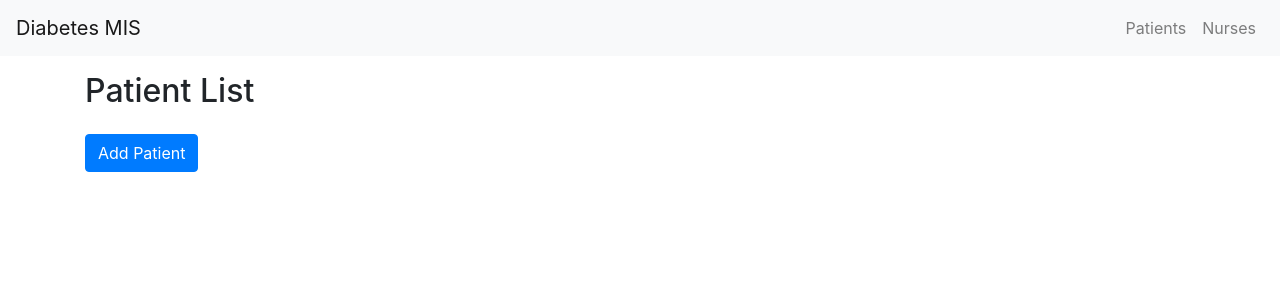
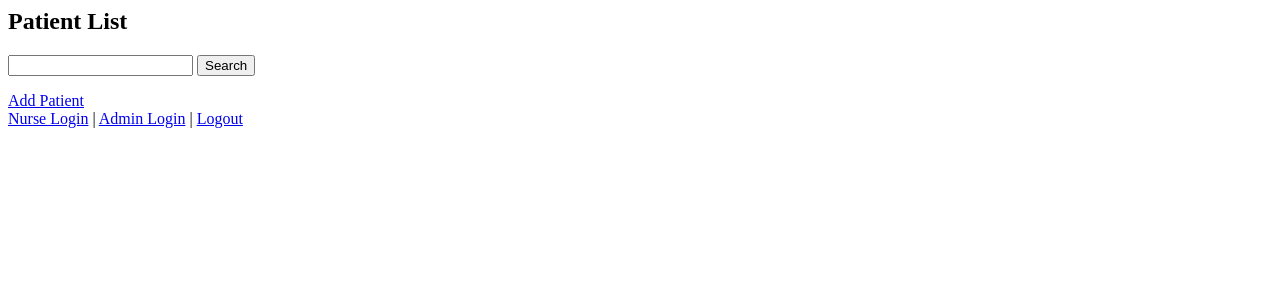
Before and after one commit to Niyo-Fiston/diabetes_mis, a Django app: page /patients/ in a window 1280 px wide. Shown: the top 300 px of the page. Run offline with Django 5.2, Linux system fonts and the light colour scheme; data that the repository does not hold is empty; some libraries are stand-ins or nearby versions.

Commit message:
search field added to the patient

```diff
--- a/diabetes_mis/settings.py
+++ b/diabetes_mis/settings.py
@@ -40,8 +40,7 @@ INSTALLED_APPS = [
     'django.contrib.staticfiles',
     'nurses',  # Add your apps here
     'patients', # Add your apps here
-     'crispy_forms',
-
+    'crispy_forms',
 ]
 
 CRISPY_TEMPLATE_PACK = 'bootstrap'
--- a/diabetes_mis/templates/base.html
+++ b/diabetes_mis/templates/base.html
@@ -1,40 +1,10 @@
-<!-- diabetes_mis/templates/base.html -->
-
-<!DOCTYPE html>
-<html lang="en">
-<head>
-    <meta charset="UTF-8">
-    <meta name="viewport" content="width=device-width, initial-scale=1.0">
-    <link rel="stylesheet" href="https://stackpath.bootstrapcdn.com/bootstrap/4.5.2/css/bootstrap.min.css">
-    <title>Your Diabetes Management System</title>
-</head>
-<body>
-
-<nav class="navbar navbar-expand-lg navbar-light bg-light">
-    <a class="navbar-brand" href="#">Diabetes MIS</a>
-    <button class="navbar-toggler" type="button" data-toggle="collapse" data-target="#navbarNav" aria-controls="navbarNav" aria-expanded="false" aria-label="Toggle navigation">
-        <span class="navbar-toggler-icon"></span>
-    </button>
-    <div class="collapse navbar-collapse" id="navbarNav">
-        <ul class="navbar-nav ml-auto">
-            <li class="nav-item">
-                <a class="nav-link" href="{% url 'patient_list' %}">Patients</a>
-            </li>
-            <li class="nav-item">
-                <a class="nav-link" href="{% url 'nurse_list' %}">Nurses</a>
-            </li>
-        </ul>
-    </div>
-</nav>
-
-<div class="container mt-3">
-    {% block content %}
-    {% endblock %}
+<!-- app/templates/base.html -->
+<div class="container mt-4">
+    {% block content %}{% endblock %}
 </div>
 
-<script src="https://code.jquery.com/jquery-3.5.1.slim.min.js"></script>
-<script src="https://cdn.jsdelivr.net/npm/@popperjs/core@2.5.2/dist/umd/popper.min.js"></script>
-<script src="https://stackpath.bootstrapcdn.com/bootstrap/4.5.2/js/bootstrap.min.js"></script>
-
-</body>
-</html>
+<div class="container mt-2">
+    <a href="{% url 'nurse_login' %}">Nurse Login</a> |
+    <a href="{% url 'admin_login' %}">Admin Login</a> |
+    <a href="{% url 'logout' %}">Logout</a>
+</div>
--- a/diabetes_mis/urls.py
+++ b/diabetes_mis/urls.py
@@ -2,7 +2,9 @@
 from django.contrib import admin
 from django.urls import path, include
 
+
 urlpatterns = [
+    # ... other URL patterns
     path('admin/', admin.site.urls),
     path('patients/', include('patients.urls')),
     path('nurses/', include('nurses.urls')),
--- a/nurses/templates/nurses/add_nurse.html
+++ b/nurses/templates/nurses/add_nurse.html
@@ -3,13 +3,15 @@
 
 {% block title %}Add Nurse{% endblock %}
 
+<div class="container">
 {% block content %}
   <h2>Add Nurse</h2>
     <form method="post" class="mt-3" action="{% url 'add_nurse' %}">
     {% csrf_token %}
-    {% crispy form %}
+    {{ form.as_p}}
     <button type="submit" class="btn btn-success">Save Nurse</button>
   </form>
 
   <a href="{% url 'nurse_list' %}" class="btn btn-secondary mt-3">Back to Nurse List</a>
 {% endblock %}
+</div>
--- a/nurses/templates/nurses/nurse_list.html
+++ b/nurses/templates/nurses/nurse_list.html
@@ -2,6 +2,7 @@
 
 {% block title %}Nurse List{% endblock %}
 
+<div class="container">
 {% block content %}
   <h2>Nurse List</h2>
   <ul class="list-group">
@@ -14,3 +15,4 @@
   </ul>
   <a href="{% url 'add_nurse' %}" class="btn btn-primary mt-3">Add Nurse</a>
 {% endblock %}
+</div>
--- a/patients/forms.py
+++ b/patients/forms.py
@@ -1,18 +1,26 @@
 # patients/forms.py
 
+#from crispy_forms.helper import FormHelper
+#from crispy_forms.layout import Layout, Submit
+
 from django import forms
-from crispy_forms.helper import FormHelper
-from crispy_forms.layout import Layout, Submit
+from django.forms import ModelForm, widgets
 from .models import Patient
 
 class PatientForm(forms.ModelForm):
     class Meta:
         model = Patient
         fields = '__all__'
-def __init__(self, *args, **kwargs):
-        super(AddNurseForm, self).__init__(*args, **kwargs)
-        self.helper = FormHelper()
-        self.helper.layout = Layout(
-            '__all__',
-            Submit('submit', 'Save Nurse')
-        )
+        widgets = {
+            'first_name': forms.TextInput(attrs={'class': 'form-control'}),
+            'last_name': forms.TextInput(attrs={'class': 'form-control'}),
+            'age': forms.NumberInput(attrs={'class': 'form-control'}),
+            'address': forms.TextInput(attrs={'class': 'form-control'}),
+            'glucose_level': forms.NumberInput(attrs={'class': 'form-control'}),
+            'treatment_plan': forms.TextInput(attrs={'class': 'form-control'}),
+            'weight': forms.NumberInput(attrs={'class': 'form-control'}),
+            'height': forms.NumberInput(attrs={'class': 'form-control'}),
+        }
+
+class PatientSearchForm(forms.Form):
+    search_query = forms.CharField(label='Search', max_length=100, required=False, widget=forms.TextInput(attrs={'class': 'form-control'}))
--- a/patients/templates/patients/patient_list.html
+++ b/patients/templates/patients/patient_list.html
@@ -2,8 +2,15 @@
 
 {% block title %}Patient List{% endblock %}
 
+<div class="container">
 {% block content %}
   <h2>Patient List</h2>
+
+  <form method="get" class="mt-3">
+    {{ search_form.search_query }}
+    <button type="submit" class="btn btn-primary">Search</button>
+  </form>
+
   <ul class="list-group">
     {% for patient in patients %}
       <li class="list-group-item">
@@ -17,3 +24,4 @@
   </ul>
   <a href="{% url 'add_patient' %}" class="btn btn-primary mt-3">Add Patient</a>
 {% endblock %}
+</div>
--- a/patients/urls.py
+++ b/patients/urls.py
@@ -2,10 +2,11 @@
 
 from django.urls import path
 from .views import patient_list, add_patient, delete_patient, update_patient
+from . import views
 
 urlpatterns = [
     path('', patient_list, name='patient_list'),
     path('add/', add_patient, name='add_patient'),
     path('delete/<int:patient_id>/', delete_patient, name='delete_patient'),
-    path('update/<int:patient_id>/', update_patient, name='update_patient'),
+    path('update/<int:patient_id>/', views.update_patient, name='update_patient'),
 ]
--- a/patients/views.py
+++ b/patients/views.py
@@ -1,10 +1,25 @@
 from django.shortcuts import render, get_object_or_404, redirect
 from .models import Patient
-from .forms import PatientForm
+from .forms import PatientForm, PatientSearchForm
+from django.db import models
 
 def patient_list(request):
     patients = Patient.objects.all()
-    return render(request, 'patients/patient_list.html', {'patients': patients})
+    search_form = PatientSearchForm(request.GET)
+    if search_form.is_valid():
+        search_query = search_form.cleaned_data.get('search_query', '')
+        patients = patients.filter(
+            models.Q(first_name__icontains=search_query) |
+            models.Q(last_name__icontains=search_query) |
+            models.Q(address__icontains=search_query)
+            # Add other fields as needed
+        )
+
+        return render(request, 'patients/patient_list.html', {'patients': patients, 'search_form': search_form})
+
+    else:
+        return render(request, 'patients/patient_list.html', {'patients': patients})
+
 
 def add_patient(request):
     if request.method == 'POST':
@@ -30,8 +45,6 @@ def update_patient(request, patient_id):
         if form.is_valid():
             form.save()
             return redirect('patient_list')  # Redirect to your patient list view
-        else:
-            print(form.errors)
     else:
         form = PatientForm(instance=patient)
 
```
Also changed, not shown: diabetes_mis/templates/admin_login.html (added, +13 -0 lines), diabetes_mis/templates/nurse_login.html (added, +13 -0 lines), nurses/forms.py (+6 -10 lines), nurses/templates/base.html (+5 -5 lines), patients/templates/base1.html (renamed from patients/templates/base.html, +5 -11 lines), patients/templates/patients/add_patient.html (+9 -6 lines), diabetes_mis/forms.py (added), diabetes_mis/views.py (added), models.py (added), patients/migrations/0002_alter_patient_treatment_plan.py (added).
